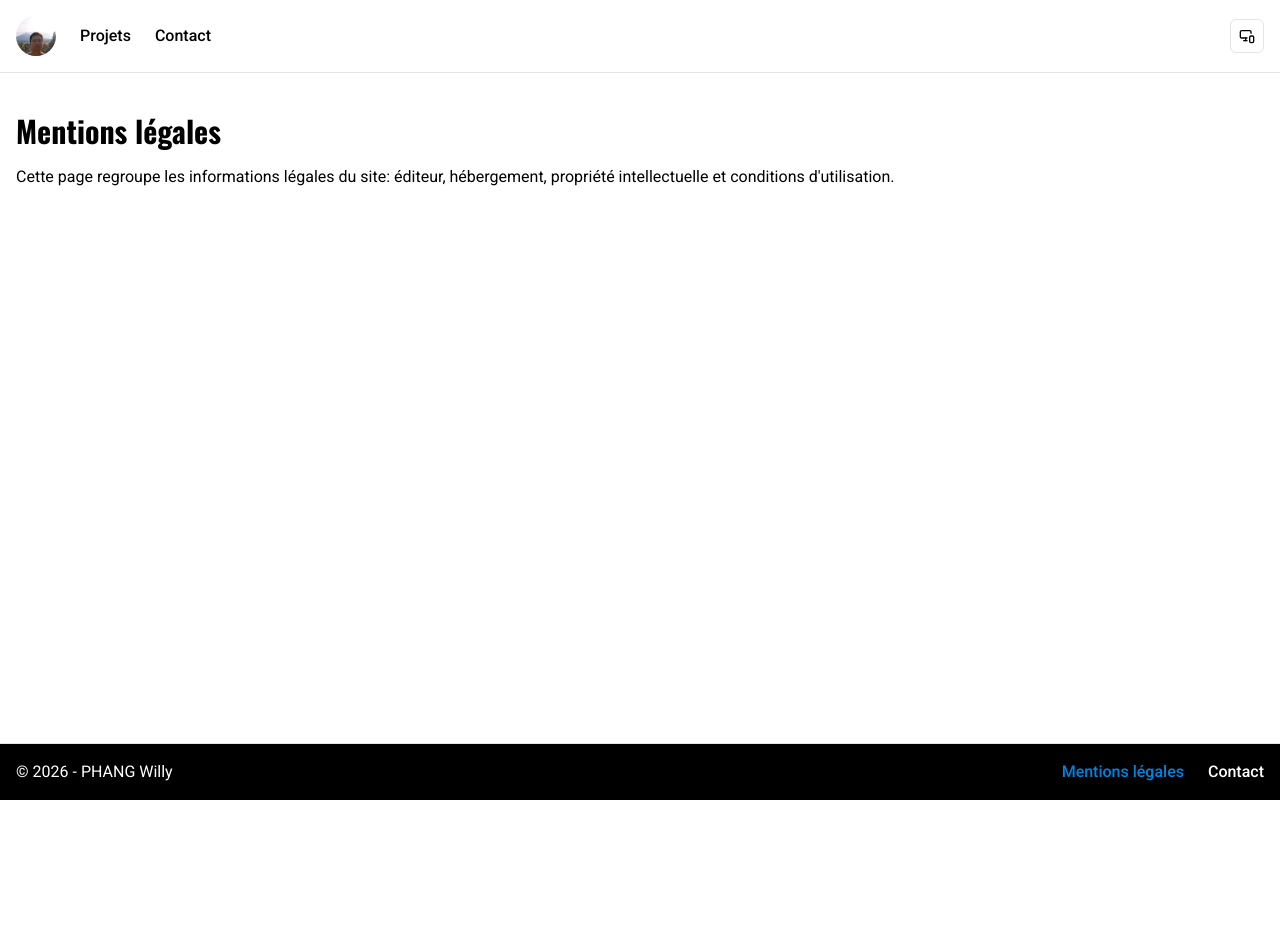
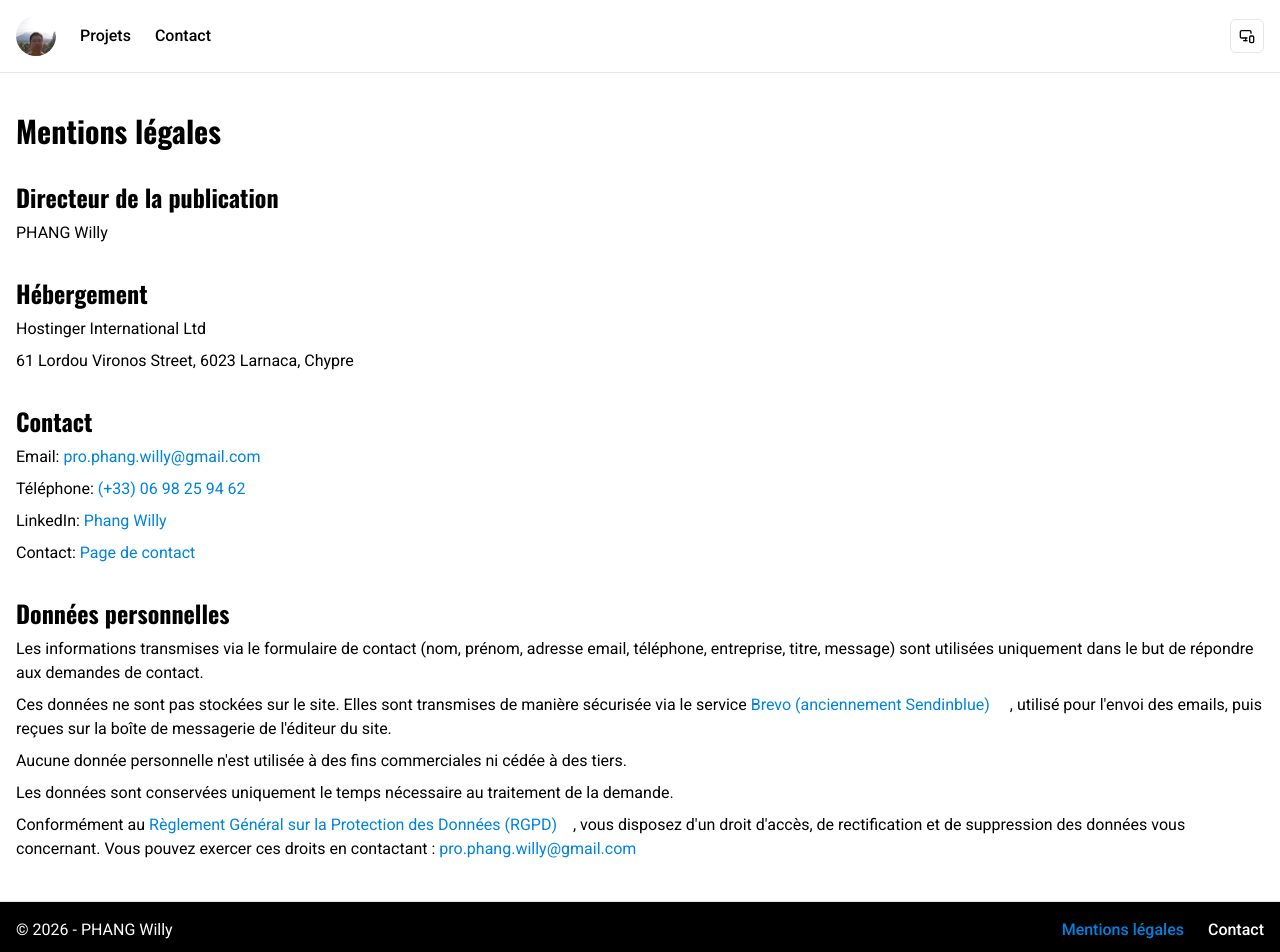
Before and after one commit to phang-willy/portfolio, a Next.js app: page /legals in a window 1280 px wide. Shown: the top 952 px of the page. Before the commit the page ends 800 px from the top, so only its background shows below. Built offline with nearby package versions, Linux system fonts and the light colour scheme.

Commit message:
feat: legals

```diff
--- a/src/app/(main)/legals/page.tsx
+++ b/src/app/(main)/legals/page.tsx
@@ -1,19 +1,136 @@
 import type { Metadata } from "next";
+import Link from "next/link";
+import { LuArrowUpRight } from "react-icons/lu";
 
 export const metadata: Metadata = {
   title: `${process.env.APP_TITLE} - Mentions légales`,
-  description:
-    `${process.env.APP_TITLE} - Informations légales du site: éditeur, hébergement et conditions d'utilisation.`,
+  description: `${process.env.APP_TITLE} - Informations légales du site: éditeur, hébergement et conditions d'utilisation.`,
 };
 
 export default function LegalsPage() {
   return (
     <section className="container mx-auto px-4 py-10">
-      <h1 className="text-3xl font-bold">Mentions légales</h1>
-      <p className="mt-4 text-base text-muted-foreground">
-        Cette page regroupe les informations légales du site: éditeur,
-        hébergement, propriété intellectuelle et conditions d&apos;utilisation.
-      </p>
+      <div className="grid grid-cols-1 gap-8">
+        <h1 className="text-3xl font-bold">Mentions légales</h1>
+        <article className="flex flex-col gap-2">
+          <h2 className="text-2xl font-bold">Directeur de la publication</h2>
+          <p>PHANG Willy</p>
+        </article>
+        <article className="flex flex-col gap-2">
+          <h2 className="text-2xl font-bold">Hébergement</h2>
+          <p>Hostinger International Ltd</p>
+          <p>61 Lordou Vironos Street, 6023 Larnaca, Chypre</p>
+        </article>
+        <article className="flex flex-col gap-2">
+          <h2 className="text-2xl font-bold">Contact</h2>
+          <p>
+            Email:{" "}
+            <Link
+              href="mailto:pro.phang.willy@gmail.com"
+              rel="noopener noreferrer"
+              className="group text-main hover:text-main/80 focus-visible:text-main/80 transition-colors duration-200"
+            >
+              pro.phang.willy@gmail.com
+            </Link>
+          </p>
+          <p>
+            Téléphone:{" "}
+            <Link
+              href="tel:+33698259462"
+              rel="noopener noreferrer"
+              className="group text-main hover:text-main/80 focus-visible:text-main/80 transition-colors duration-200"
+            >
+              (+33) 06 98 25 94 62
+            </Link>
+          </p>
+          <p>
+            LinkedIn:{" "}
+            <Link
+              href="https://www.linkedin.com/in/phang-willy/"
+              target="_blank"
+              rel="noopener noreferrer"
+              className="group inline-flex items-center text-main hover:text-main/80 focus-visible:text-main/80 transition-colors duration-200"
+            >
+              Phang Willy{" "}
+              <LuArrowUpRight
+                aria-hidden
+                className="size-4 shrink-0 transition-opacity duration-200 xl:opacity-0 xl:group-hover:opacity-100 xl:group-focus-visible:opacity-100"
+              />
+            </Link>
+          </p>
+          <p>
+            Contact:{" "}
+            <Link
+              href="/contact"
+              className="text-main hover:text-main/80 transition-colors duration-200"
+            >
+              Page de contact
+            </Link>
+          </p>
+        </article>
+        <article className="flex flex-col gap-2">
+          <h2 className="text-2xl font-bold">Données personnelles</h2>
+          <p>
+            Les informations transmises via le formulaire de contact (nom,
+            prénom, adresse email, téléphone, entreprise, titre, message) sont
+            utilisées uniquement dans le but de répondre aux demandes de
+            contact.
+          </p>
+          <p>
+            Ces données ne sont pas stockées sur le site. Elles sont transmises
+            de manière sécurisée via le service{" "}
+            <Link
+              href="https://www.brevo.com/"
+              target="_blank"
+              rel="noopener noreferrer"
+              className="group inline-flex items-center text-main hover:text-main/80 focus-visible:text-main/80 transition-colors duration-200"
+            >
+              Brevo (anciennement Sendinblue){" "}
+              <LuArrowUpRight
+                aria-hidden
+                className="size-4 shrink-0 transition-opacity duration-200 xl:opacity-0 xl:group-hover:opacity-100 xl:group-focus-visible:opacity-100"
+              />
+            </Link>{" "}
+            , utilisé pour l&apos;envoi des emails, puis reçues sur la boîte de
+            messagerie de l&apos;éditeur du site.
+          </p>
+          <p>
+            Aucune donnée personnelle n&apos;est utilisée à des fins
+            commerciales ni cédée à des tiers.
+          </p>
+          <p>
+            Les données sont conservées uniquement le temps nécessaire au
+            traitement de la demande.
+          </p>
+          <p>
+            Conformément au{" "}
+            <Link
+              href="https://www.cnil.fr/fr/reglement-europeen-protection-donnees"
+              target="_blank"
+              rel="noopener noreferrer"
+              className="group inline-flex items-center text-main hover:text-main/80 focus-visible:text-main/80 transition-colors duration-200"
+            >
+              <span>
+                Règlement Général sur la Protection des Données (RGPD)
+              </span>{" "}
+              <LuArrowUpRight
+                aria-hidden
+                className="size-4 shrink-0 transition-opacity duration-200 xl:opacity-0 xl:group-hover:opacity-100 xl:group-focus-visible:opacity-100"
+              />
+            </Link>
+            , vous disposez d&apos;un droit d&apos;accès, de rectification et de
+            suppression des données vous concernant. Vous pouvez exercer ces
+            droits en contactant :{" "}
+            <Link
+              href="mailto:pro.phang.willy@gmail.com"
+              rel="noopener noreferrer"
+              className="group text-main hover:text-main/80 focus-visible:text-main/80 transition-colors duration-200"
+            >
+              pro.phang.willy@gmail.com
+            </Link>
+          </p>
+        </article>
+      </div>
     </section>
   );
 }
--- a/src/features/map/components/paris-map.tsx
+++ b/src/features/map/components/paris-map.tsx
@@ -45,7 +45,8 @@ const getHtmlDarkClassSnapshot = () =>
 
 const getHtmlDarkClassServerSnapshot = () => false;
 
-const MARKER_LABEL = "Disponible à Paris et en Périphérie";
+const MARKER_LABEL =
+  "Disponible à Paris et sa Périphérie, en France Métropolitaine ainsi que dans tous les pays membres de l'Union Européenne";
 
 const createParisMarkerElement = () => {
   const root = document.createElement("div");
```
